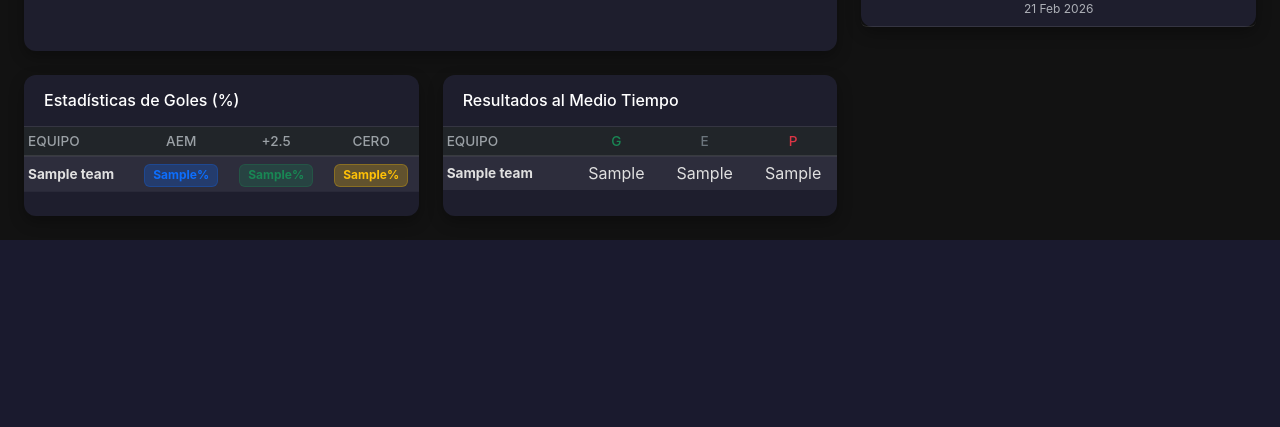
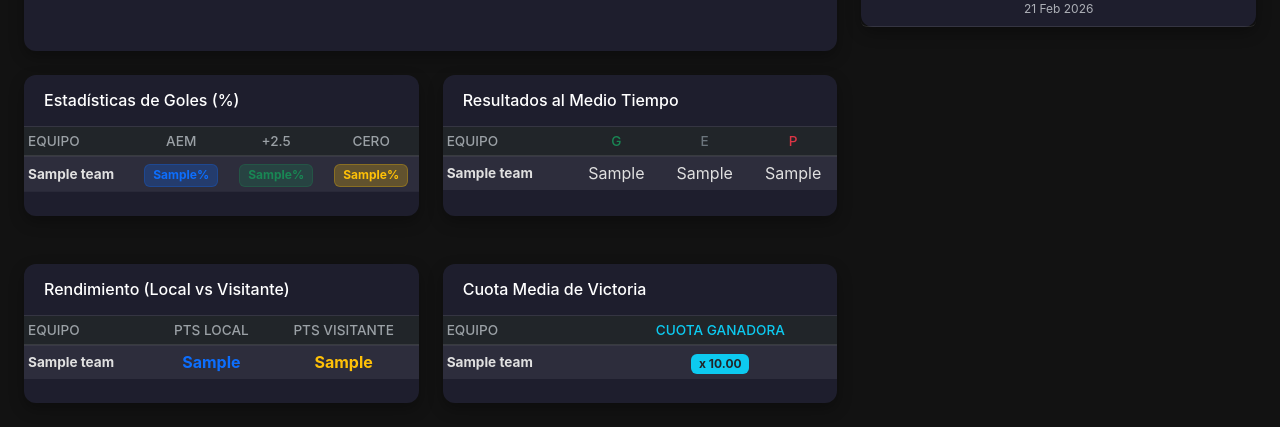
Before and after one commit to SistGoyPeru/SistGoyPro2026, a Django app: template stats/templates/stats/dashboard.html in a window 1280 px wide. Shown: the part 3098-3525 px from the top of the page. Before the commit the page ends 3338 px from the top, so only its background shows below. Run offline with Django 5.2, Linux system fonts and the light colour scheme; data comes from the database, SQL or seed files in the repository; tables that the repository leaves empty hold one stand-in row (values such as "Sample post"); the template is opened without the code that fills it: values that come from a table or form of the project are taken from there, most other values are stand-ins (such as "Sample title", 1, 10 or a date in 2020).

Commit message:
Add Home vs Away points and average betting odds sections

```diff
--- a/stats/templates/stats/dashboard.html
+++ b/stats/templates/stats/dashboard.html
@@ -219,6 +219,75 @@
                     </div>
                 </div>
 
+                <!-- Additional Stats Row -->
+                <div class="row mt-4">
+                    <!-- Home vs Away Points -->
+                    <div class="col-md-6 mb-4">
+                        <div class="card h-100">
+                            <div class="card-header">
+                                <h6 class="mb-0">Rendimiento (Local vs Visitante)</h6>
+                            </div>
+                            <div class="card-body p-0">
+                                <div class="table-responsive">
+                                    <table class="table table-sm table-hover table-striped">
+                                        <thead>
+                                            <tr>
+                                                <th>Equipo</th>
+                                                <th class="text-center">Pts Local</th>
+                                                <th class="text-center">Pts Visitante</th>
+                                            </tr>
+                                        </thead>
+                                        <tbody>
+                                            {% for team in standings|slice:":8" %}
+                                            <tr>
+                                                <td class="fw-bold" style="font-size: 0.85rem;">{{ team.team }}</td>
+                                                <td class="text-center text-primary fw-bold">{{ team.home_pts }}</td>
+                                                <td class="text-center text-warning fw-bold">{{ team.away_pts }}</td>
+                                            </tr>
+                                            {% endfor %}
+                                        </tbody>
+                                    </table>
+                                </div>
+                            </div>
+                        </div>
+                    </div>
+
+                    <!-- Average Winning Odds -->
+                    <div class="col-md-6 mb-4">
+                        <div class="card h-100">
+                            <div class="card-header">
+                                <h6 class="mb-0">Cuota Media de Victoria</h6>
+                            </div>
+                            <div class="card-body p-0">
+                                <div class="table-responsive">
+                                    <table class="table table-sm table-hover table-striped">
+                                        <thead>
+                                            <tr>
+                                                <th>Equipo</th>
+                                                <th class="text-center text-info" title="Cuota media pagada en partidos ganados">Cuota Ganadora</th>
+                                            </tr>
+                                        </thead>
+                                        <tbody>
+                                            {% for team in standings|slice:":8" %}
+                                            <tr>
+                                                <td class="fw-bold" style="font-size: 0.85rem;">{{ team.team }}</td>
+                                                <td class="text-center">
+                                                    {% if team.avg_win_odds > 0 %}
+                                                        <span class="badge bg-info text-dark">x {{ team.avg_win_odds|floatformat:2 }}</span>
+                                                    {% else %}
+                                                        <span class="text-muted">-</span>
+                                                    {% endif %}
+                                                </td>
+                                            </tr>
+                                            {% endfor %}
+                                        </tbody>
+                                    </table>
+                                </div>
+                            </div>
+                        </div>
+                    </div>
+                </div>
+
             </div>
 
             <!-- Right Column: Stats & Charts -->
```
